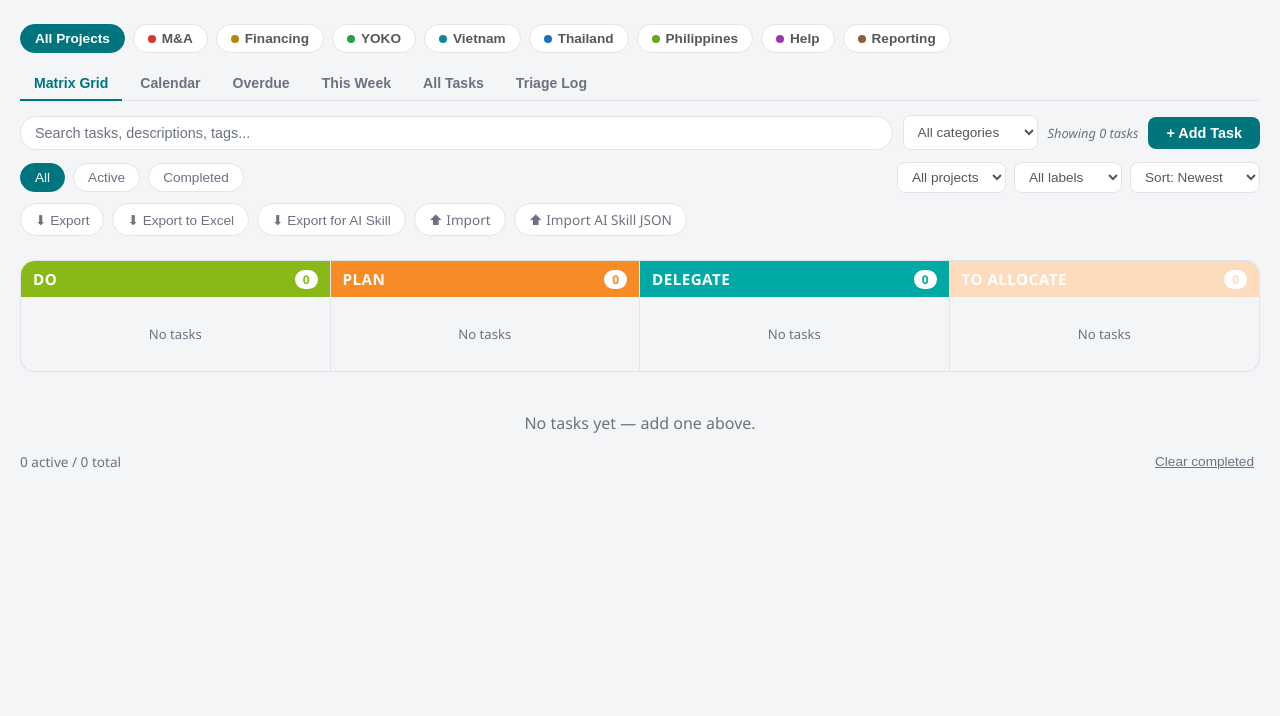
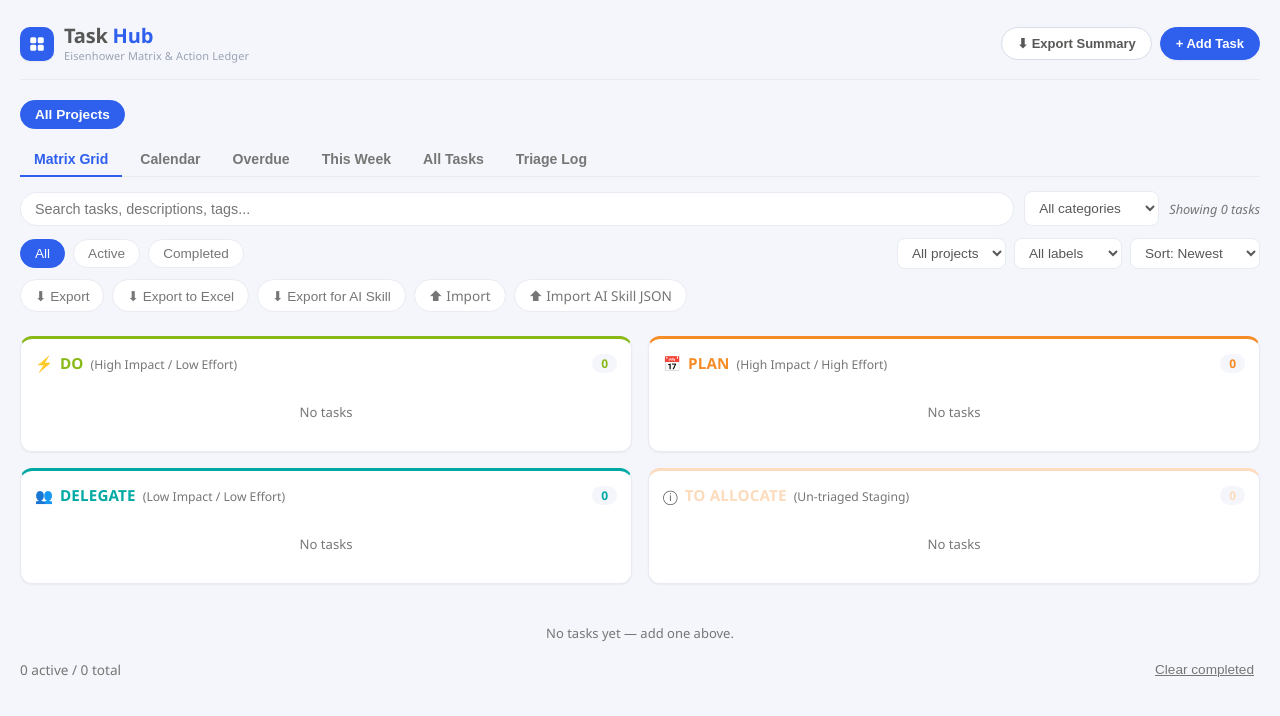
Before and after one commit to franciskadencorbo-lang/to-do-app, a plain HTML site: page index.html in a window 1280 px wide. Drawn offline with Linux system fonts and the light colour scheme; a web font is replaced by a local one.

Commit message:
Rebrand to Task Hub, apply Quicken Hub color theme, fix Matrix Grid layout
- Rename app to "Task Hub" with a branded topbar (icon, wordmark, tagline,
  Export Summary / Add Task actions)
- Apply the Quicken Hub Design System's color, radius, shadow, and
  typography tokens (blue accent, Public Sans)
- Rebuild the Matrix Grid as four independent 2x2 panel cards (icon +
  subtitle headers, colored top accent) instead of a fused 4-column strip
- Switch the quick-filter pill bar to real Project names instead of Labels
- Fix sub-task hover preview closing before the pointer reaches it

Co-Authored-By: Claude Sonnet 5 <noreply@anthropic.com>

```diff
--- a/app.js
+++ b/app.js
@@ -77,7 +77,8 @@ const taskNotes = document.getElementById('taskNotes');
 
 // Add Task modal
 const addTaskModalOverlay = document.getElementById('addTaskModalOverlay');
-const addTaskBtn = document.getElementById('addTaskBtn');
+const addTaskBtn = document.getElementById('topbarAddTaskBtn');
+const exportSummaryBtn = document.getElementById('exportSummaryBtn');
 const addTaskModalClose = document.getElementById('addTaskModalClose');
 const addTaskCancelBtn = document.getElementById('addTaskCancelBtn');
 
@@ -416,30 +417,34 @@ function initLabelFilter() {
     + LABELS.map((l) => `<option value="${escapeHtml(l)}">${escapeHtml(l)}</option>`).join('');
 }
 
-// ---------- Label quick-filter pill bar ----------
-// A faster, always-visible alternative to the "All labels" dropdown — clicking
-// a pill sets the same labelFilter value, so both stay in sync automatically.
-
-function renderLabelPillBar() {
-  labelPillBar.innerHTML = `<button type="button" class="pill-btn" data-label="all">All Projects</button>`
-    + LABELS.map((l) => `
-      <button type="button" class="pill-btn" data-label="${escapeHtml(l)}" style="--pill-color: ${LABEL_COLORS[l]};">
-        <span class="pill-dot"></span>${escapeHtml(l)}
+// ---------- Project quick-filter pill bar ----------
+// A faster, always-visible alternative to the "All projects" dropdown —
+// clicking a pill sets the same projectFilter value, so both stay in sync.
+// Driven by the live `projects` list, so it's re-rendered whenever projects
+// are added/removed (see renderProjectOptions), not just once at init.
+
+const PILL_COLOR_CYCLE = Object.values(LABEL_COLORS);
+
+function renderProjectPillBar() {
+  labelPillBar.innerHTML = `<button type="button" class="pill-btn" data-project="all">All Projects</button>`
+    + projects.map((p, i) => `
+      <button type="button" class="pill-btn" data-project="${escapeHtml(p)}" style="--pill-color: ${PILL_COLOR_CYCLE[i % PILL_COLOR_CYCLE.length]};">
+        <span class="pill-dot"></span>${escapeHtml(p)}
       </button>
     `).join('');
-  updateLabelPillBarActive();
-}
-
-function updateLabelPillBarActive() {
-  const active = labelFilter.value || 'all';
-  [...labelPillBar.children].forEach((btn) => btn.classList.toggle('active', btn.dataset.label === active));
+  updateProjectPillBarActive();
+}
+
+function updateProjectPillBarActive() {
+  const active = projectFilter.value || 'all';
+  [...labelPillBar.children].forEach((btn) => btn.classList.toggle('active', btn.dataset.project === active));
 }
 
 labelPillBar.addEventListener('click', (e) => {
   const btn = e.target.closest('.pill-btn');
   if (!btn) return;
-  labelFilter.value = btn.dataset.label;
-  updateLabelPillBarActive();
+  projectFilter.value = btn.dataset.project;
+  updateProjectPillBarActive();
   render();
 });
 
@@ -602,6 +607,8 @@ function renderProjectOptions() {
   projectListUl.innerHTML = projects.length
     ? projects.map((p) => `<li class="draft-chip">${escapeHtml(p)}<button type="button" class="remove-draft-btn" data-project="${escapeHtml(p)}">×</button></li>`).join('')
     : '<li class="hint-text">No projects yet.</li>';
+
+  renderProjectPillBar();
 }
 
 function addProject() {
@@ -849,8 +856,8 @@ statusFilters.addEventListener('click', (e) => {
 });
 
 categoryFilter.addEventListener('change', render);
-projectFilter.addEventListener('change', render);
-labelFilter.addEventListener('change', () => { updateLabelPillBarActive(); render(); });
+projectFilter.addEventListener('change', () => { updateProjectPillBarActive(); render(); });
+labelFilter.addEventListener('change', render);
 sortBy.addEventListener('change', render);
 searchInput.addEventListener('input', render);
 
@@ -1034,20 +1041,42 @@ function openSubtaskHoverPreview(taskId, anchorEl) {
 }
 
 function closeSubtaskHoverPreview() {
+  clearTimeout(subtaskHoverCloseTimer);
   subtaskHoverPreview.classList.add('hidden');
   delete subtaskHoverPreview.dataset.taskId;
 }
 
+// The popover renders outside .board (it's a shared fixed-position overlay),
+// so crossing the gap between the trigger and the popover briefly leaves both
+// elements — a plain mouseout would close it mid-crossing. Instead, closing
+// is delayed a beat and cancelled if the pointer lands on either the trigger
+// or the popover itself, so it survives the hop between them.
+let subtaskHoverCloseTimer = null;
+
+function cancelSubtaskHoverClose() {
+  clearTimeout(subtaskHoverCloseTimer);
+  subtaskHoverCloseTimer = null;
+}
+
+function scheduleSubtaskHoverClose() {
+  cancelSubtaskHoverClose();
+  subtaskHoverCloseTimer = setTimeout(closeSubtaskHoverPreview, 200);
+}
+
 board.addEventListener('mouseover', (e) => {
   const trigger = e.target.closest('[data-subtask-hover]');
-  if (!trigger || trigger.dataset.subtaskHover === subtaskHoverPreview.dataset.taskId) return;
+  if (!trigger) return;
+  cancelSubtaskHoverClose();
+  if (trigger.dataset.subtaskHover === subtaskHoverPreview.dataset.taskId && !subtaskHoverPreview.classList.contains('hidden')) return;
   openSubtaskHoverPreview(trigger.dataset.subtaskHover, trigger);
 });
 board.addEventListener('mouseout', (e) => {
   const trigger = e.target.closest('[data-subtask-hover]');
   if (!trigger || (e.relatedTarget && trigger.contains(e.relatedTarget))) return;
-  closeSubtaskHoverPreview();
-});
+  scheduleSubtaskHoverClose();
+});
+subtaskHoverPreview.addEventListener('mouseenter', cancelSubtaskHoverClose);
+subtaskHoverPreview.addEventListener('mouseleave', scheduleSubtaskHoverClose);
 
 // ---------- View tabs ----------
 
@@ -1849,7 +1878,7 @@ function render() {
 
 // ---------- Export / Import ----------
 
-document.getElementById('exportBtn').addEventListener('click', () => {
+function exportBackupJson() {
   const data = {
     tasks: JSON.parse(localStorage.getItem(STORAGE_KEY) || '[]'),
     projects: JSON.parse(localStorage.getItem(PROJECTS_KEY) || '[]'),
@@ -1864,7 +1893,10 @@ document.getElementById('exportBtn').addEventListener('click', () => {
   a.click();
   document.body.removeChild(a);
   setTimeout(() => URL.revokeObjectURL(url), 10000);
-});
+}
+
+document.getElementById('exportBtn').addEventListener('click', exportBackupJson);
+exportSummaryBtn.addEventListener('click', exportBackupJson);
 
 // Quotes any field containing a comma, quote, or newline, doubling embedded quotes
 // per RFC 4180 so Excel (and other CSV importers) parse it back correctly.
@@ -2220,7 +2252,6 @@ promoteSelectedBtn.addEventListener('click', () => {
 
 labelPicker.innerHTML = buildLabelPickerHtml(selectedLabels);
 initLabelFilter();
-renderLabelPillBar();
 initColumnHeaders();
 renderProjectOptions();
 wireCompletedToggle('list');
--- a/index.html
+++ b/index.html
@@ -3,11 +3,32 @@
 <head>
 <meta charset="UTF-8">
 <meta name="viewport" content="width=device-width, initial-scale=1.0">
-<title>To Do</title>
+<title>Task Hub</title>
 <link rel="stylesheet" href="style.css">
 </head>
 <body>
 <div class="app">
+
+  <div class="topbar">
+    <div class="brand">
+      <span class="brand-mark" aria-hidden="true">
+        <svg class="icon" viewBox="0 0 24 24" fill="currentColor" stroke="none" width="18" height="18">
+          <rect x="3" y="3" width="8" height="8" rx="2"></rect>
+          <rect x="13" y="3" width="8" height="8" rx="2"></rect>
+          <rect x="3" y="13" width="8" height="8" rx="2"></rect>
+          <rect x="13" y="13" width="8" height="8" rx="2"></rect>
+        </svg>
+      </span>
+      <div>
+        <span class="brand-name">Task <span class="accent">Hub</span></span>
+        <span class="brand-tag">Eisenhower Matrix &amp; Action Ledger</span>
+      </div>
+    </div>
+    <div class="topbar-actions">
+      <button type="button" id="exportSummaryBtn" class="btn btn-secondary">⬇ Export Summary</button>
+      <button type="button" id="topbarAddTaskBtn" class="btn btn-primary">+ Add Task</button>
+    </div>
+  </div>
 
   <div class="layout">
     <div class="board-panel">
@@ -32,7 +53,6 @@
           <option value="TO ALLOCATE">TO ALLOCATE</option>
         </select>
         <span id="resultsCount" class="hint-text results-count"></span>
-        <button type="button" id="addTaskBtn" class="add-btn add-task-btn">+ Add Task</button>
       </div>
 
       <div class="toolbar">
@@ -67,7 +87,11 @@
         <div id="board" class="board">
           <div class="board-column" data-category="DO">
             <div class="board-column-header">
-              <span class="column-title">DO</span>
+              <span class="column-title-group">
+                <span class="column-icon">⚡</span>
+                <span class="column-title">DO</span>
+                <span class="column-subtitle">(High Impact / Low Effort)</span>
+              </span>
               <span class="column-count" id="countDO">0</span>
             </div>
             <div class="board-column-body">
@@ -80,7 +104,11 @@
           </div>
           <div class="board-column" data-category="PLAN">
             <div class="board-column-header">
-              <span class="column-title">PLAN</span>
+              <span class="column-title-group">
+                <span class="column-icon">📅</span>
+                <span class="column-title">PLAN</span>
+                <span class="column-subtitle">(High Impact / High Effort)</span>
+              </span>
               <span class="column-count" id="countPLAN">0</span>
             </div>
             <div class="board-column-body">
@@ -93,7 +121,11 @@
           </div>
           <div class="board-column" data-category="DELEGATE">
             <div class="board-column-header">
-              <span class="column-title">DELEGATE</span>
+              <span class="column-title-group">
+                <span class="column-icon">👥</span>
+                <span class="column-title">DELEGATE</span>
+                <span class="column-subtitle">(Low Impact / Low Effort)</span>
+              </span>
               <span class="column-count" id="countDELEGATE">0</span>
             </div>
             <div class="board-column-body">
@@ -106,7 +138,11 @@
           </div>
           <div class="board-column" data-category="TO ALLOCATE">
             <div class="board-column-header">
-              <span class="column-title">TO ALLOCATE</span>
+              <span class="column-title-group">
+                <span class="column-icon">ⓘ</span>
+                <span class="column-title">TO ALLOCATE</span>
+                <span class="column-subtitle">(Un-triaged Staging)</span>
+              </span>
               <span class="column-count" id="countTOALLOCATE">0</span>
             </div>
             <div class="board-column-body">
--- a/style.css
+++ b/style.css
@@ -1,23 +1,55 @@
+@font-face {
+  font-family: "Public Sans";
+  font-style: normal;
+  font-weight: 400 800;
+  font-display: swap;
+  src: url("https://fonts.gstatic.com/s/publicsans/v20/ijwGs572Xtc6ZYbrKww9-tCUCX0fPmU.woff2") format("woff2");
+}
+
 :root {
-  --bg: #f4f5f7;
+  /* Quicken Hub Design System tokens (tokens/colors.css + tokens/spacing.css + tokens/typography.css) */
+  --font-sans: "Public Sans", "Segoe UI", -apple-system, BlinkMacSystemFont, Roboto, Helvetica, Arial, sans-serif;
+  --text-xs: 11px;
+  --text-sm: 12.5px;
+  --text-base: 13px;
+  --text-md: 14px;
+  --text-lg: 15px;
+  --text-xl: 17px;
+  --text-2xl: 20px;
+  --weight-regular: 400;
+  --weight-semibold: 600;
+  --weight-bold: 700;
+  --line-tight: 1.15;
+  --tracking-tight: -0.01em;
+  --bg: #f4f6fb;
   --surface: #ffffff;
+  --surface-alt: #f1f4fa;
   --text: #575756;
-  --text-muted: #6b7280;
-  --border: #e2e4e9;
-  --accent: #00757E;
+  --text-muted: #767675;
+  --text-faint: #9aa3b4;
+  --border: #e8ebf2;
+  --border-strong: #d7dce8;
+  --accent: #2f5fed;
+  --accent-hover: #2450c9;
+  --accent-soft: #eaf0ff;
   --accent-contrast: #ffffff;
-  --danger: #dc2626;
-  --low: #10b981;
-  --medium: #f59e0b;
-  --high: #ef4444;
-  --urgent: #991b1b;
-  --prio-urgent: #ef4444;
-  --prio-high: #eab308;
-  --prio-medium: #3b82f6;
-  --prio-low: #9ca3af;
-  --status-not-started: #6b7280;
-  --status-in-progress: #3b82f6;
-  --shadow: 0 1px 2px rgba(0,0,0,0.06), 0 1px 3px rgba(0,0,0,0.08);
+  --danger: #e6432e;
+  --danger-soft: #fdeceb;
+  --low: #16a370;
+  --medium: #c48a1a;
+  --high: #e6432e;
+  --urgent: #b8341f;
+  --prio-urgent: #e6432e;
+  --prio-high: #c48a1a;
+  --prio-medium: #2f5fed;
+  --prio-low: #9aa3b4;
+  --status-not-started: #767675;
+  --status-in-progress: #2f5fed;
+  --shadow: 0 1px 2px rgba(20,24,40,0.05);
+  --shadow-md: 0 10px 28px rgba(20,24,40,0.10);
+  --radius: 12px;
+  --radius-sm: 8px;
+  --radius-pill: 999px;
   --brand-teal: #00A9A3;
   --brand-teal-deep: #00757E;
   --brand-teal-soft: #B2E5E3;
@@ -32,7 +64,8 @@
 
 body {
   margin: 0;
-  font-family: "Segoe UI", -apple-system, BlinkMacSystemFont, Roboto, Helvetica, Arial, sans-serif;
+  font-family: var(--font-sans);
+  font-size: var(--text-base);
   background: var(--bg);
   color: var(--text);
   transition: background 0.2s ease, color 0.2s ease;
@@ -42,6 +75,92 @@ body {
   max-width: 1500px;
   margin: 0 auto;
   padding: 24px 20px 60px;
+}
+
+.topbar {
+  display: flex;
+  align-items: center;
+  justify-content: space-between;
+  gap: 16px;
+  padding-bottom: 16px;
+  margin-bottom: 20px;
+  border-bottom: 1px solid var(--border);
+}
+
+.brand {
+  display: flex;
+  align-items: center;
+  gap: 10px;
+}
+
+.brand-mark {
+  display: inline-flex;
+  align-items: center;
+  justify-content: center;
+  width: 34px;
+  height: 34px;
+  border-radius: 10px;
+  background: var(--accent);
+  color: #ffffff;
+  box-shadow: var(--shadow);
+  flex: none;
+}
+
+.brand-name {
+  font-size: var(--text-2xl);
+  font-weight: var(--weight-bold);
+  letter-spacing: var(--tracking-tight);
+  line-height: var(--line-tight);
+  color: var(--text);
+}
+.brand-name .accent {
+  color: var(--accent);
+}
+
+.brand-tag {
+  display: block;
+  margin-top: 1px;
+  font-size: var(--text-xs);
+  color: var(--text-faint);
+  letter-spacing: 0.01em;
+}
+
+.topbar-actions {
+  display: flex;
+  gap: 8px;
+  flex-shrink: 0;
+}
+
+.btn {
+  appearance: none;
+  display: inline-flex;
+  align-items: center;
+  gap: 7px;
+  border: 1px solid var(--border-strong);
+  background: var(--surface);
+  color: var(--text);
+  padding: 8px 15px;
+  border-radius: var(--radius-pill);
+  font-weight: var(--weight-semibold);
+  font-size: var(--text-base);
+  cursor: pointer;
+  transition: background 0.12s ease, border-color 0.12s ease, box-shadow 0.12s ease;
+  white-space: nowrap;
+}
+.btn:hover { border-color: var(--accent); box-shadow: var(--shadow); }
+
+.btn-primary {
+  background: var(--accent);
+  border-color: var(--accent);
+  color: var(--accent-contrast);
+  box-shadow: var(--shadow);
+}
+.btn-primary:hover { background: var(--accent-hover); border-color: var(--accent-hover); }
+
+.btn-secondary {
+  background: var(--surface);
+  border-color: var(--border-strong);
+  color: var(--text);
 }
 
 .layout {
@@ -531,10 +650,6 @@ body {
 
 .results-count {
   white-space: nowrap;
-}
-
-.add-task-btn {
-  flex-shrink: 0;
   margin-left: auto;
 }
 
@@ -570,48 +685,35 @@ body {
 
 .board {
   display: grid;
-  grid-template-columns: repeat(4, 1fr);
-  gap: 0;
-  align-items: stretch;
-  background: var(--border);
-  border: 1px solid var(--border);
-  border-radius: 14px;
-  overflow: hidden;
-}
-
-.board-column:first-child {
-  border-radius: 14px 0 0 14px;
-}
-
-.board-column:last-child {
-  border-right: none;
-  border-radius: 0 14px 14px 0;
-}
-
-.board-column:first-child .board-column-header {
-  border-radius: 14px 0 0 0;
-}
-
-.board-column:last-child .board-column-header {
-  border-radius: 0 14px 0 0;
+  grid-template-columns: 1fr 1fr;
+  gap: 16px;
+  align-items: start;
+}
+
+@media (max-width: 800px) {
+  .board {
+    grid-template-columns: 1fr;
+  }
 }
 
 .board-column {
-  background: var(--bg);
-  border: none;
-  border-right: 1px solid var(--border);
-  border-radius: 0;
+  background: var(--surface);
+  border: 1px solid var(--border);
+  border-top: 3px solid var(--column-color, var(--border));
+  border-radius: var(--radius);
+  box-shadow: var(--shadow);
   padding: 0;
   min-width: 0;
   display: flex;
   flex-direction: column;
   max-height: calc(100vh - 280px);
+  overflow: hidden;
 }
 
 .board-column-body {
   overflow-y: auto;
   flex: 1;
-  padding: 12px 12px 12px;
+  padding: 4px 14px 14px;
   scrollbar-width: thin;
   scrollbar-color: var(--border) transparent;
 }
@@ -633,29 +735,47 @@ body {
   display: flex;
   align-items: center;
   justify-content: space-between;
-  padding: 8px 12px;
-  flex-shrink: 0;
-  margin: 0;
-  border-radius: 0;
-  background: var(--column-color, var(--border));
+  gap: 10px;
+  padding: 14px 14px 10px;
+  flex-shrink: 0;
+}
+
+.column-title-group {
+  display: flex;
+  align-items: baseline;
+  gap: 7px;
+  min-width: 0;
+  flex-wrap: wrap;
+}
+
+.column-icon {
+  font-size: 0.9rem;
+  flex-shrink: 0;
 }
 
 .column-title {
   font-weight: 700;
   font-size: 0.95rem;
-  color: #ffffff;
-  text-transform: uppercase;
-  letter-spacing: 0.03em;
+  color: var(--column-color, var(--text));
+  letter-spacing: 0.01em;
+}
+
+.column-subtitle {
+  font-weight: 500;
+  font-size: 0.76rem;
+  color: var(--text-muted);
+  white-space: nowrap;
 }
 
 .column-count {
   font-size: 0.75rem;
   font-weight: 700;
   color: var(--column-color, var(--text));
-  background: #ffffff;
+  background: var(--bg);
   border: none;
-  border-radius: 10px;
-  padding: 1px 8px;
+  border-radius: var(--radius-pill);
+  padding: 1px 9px;
+  flex-shrink: 0;
 }
 
 .column-empty {
@@ -696,12 +816,6 @@ body {
 
 .completed-list {
   margin-top: 8px;
-}
-
-@media (max-width: 800px) {
-  .board {
-    grid-template-columns: 1fr;
-  }
 }
 
 .task-list {
```
